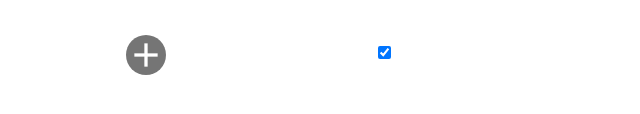
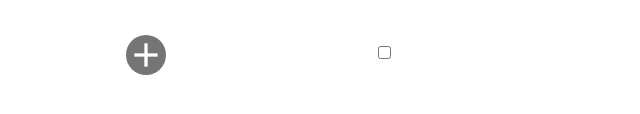
Before and after one commit to DennisJoiko/ToDo, a plain HTML site: page index.html in a window 1280 px wide. Both pictures are taken after a click on the button "add". Shown: the part 274-388 px from the top of the page, 640-1280 px from the left. Drawn offline with nearby package versions, Linux system fonts and the light colour scheme.

Commit message:
Final ohne löschen

```diff
--- a/index.html
+++ b/index.html
@@ -28,16 +28,19 @@
 
             <span class="mdl-list__item-secondary-action">
               <label class="mdl-checkbox mdl-js-checkbox mdl-js-ripple-effect" for="list-checkbox-1">
-                <input type="checkbox" id="list-checkbox-1" class="mdl-checkbox__input" checked />
+                <input type="checkbox" id="list-checkbox-1" class="mdl-checkbox__input" unchecked />
               </label>
             </span>
           </li>`  ;
 
+
+
           todofield.value = ``
+        }
 
 
 
-        }
+
     </script>
   </head>
 
```
